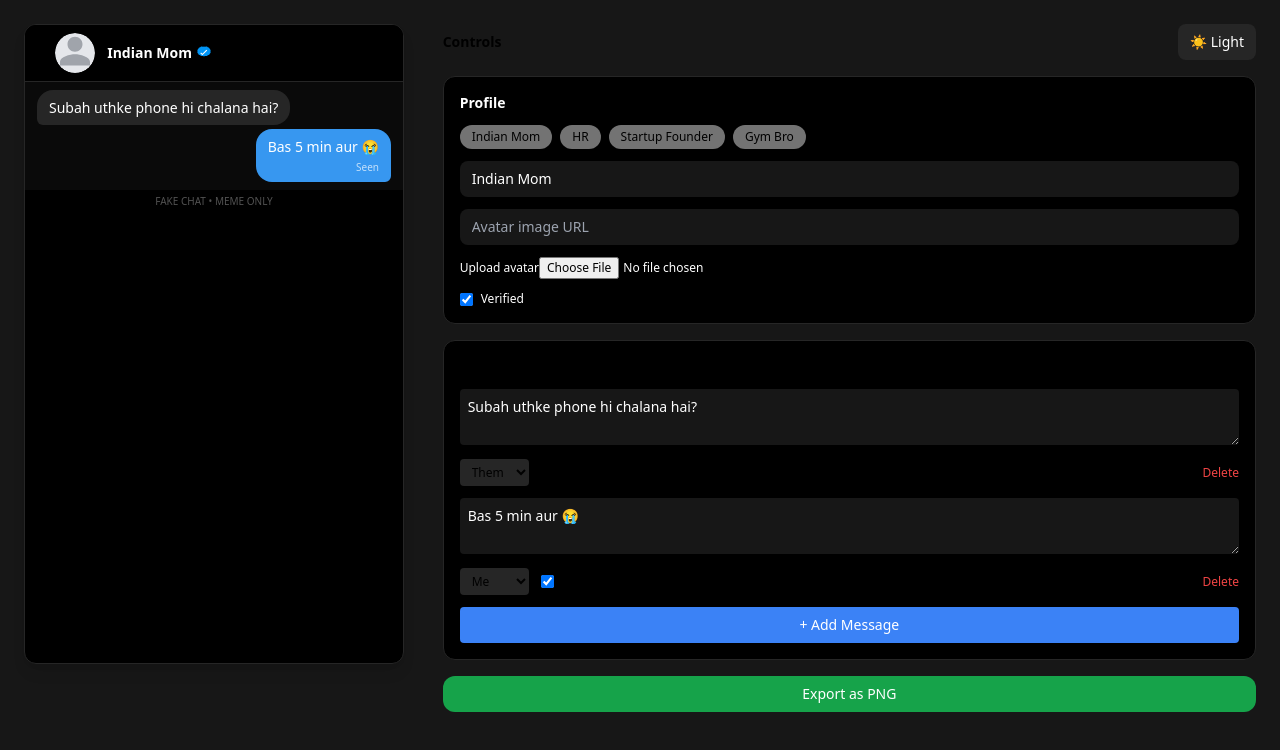
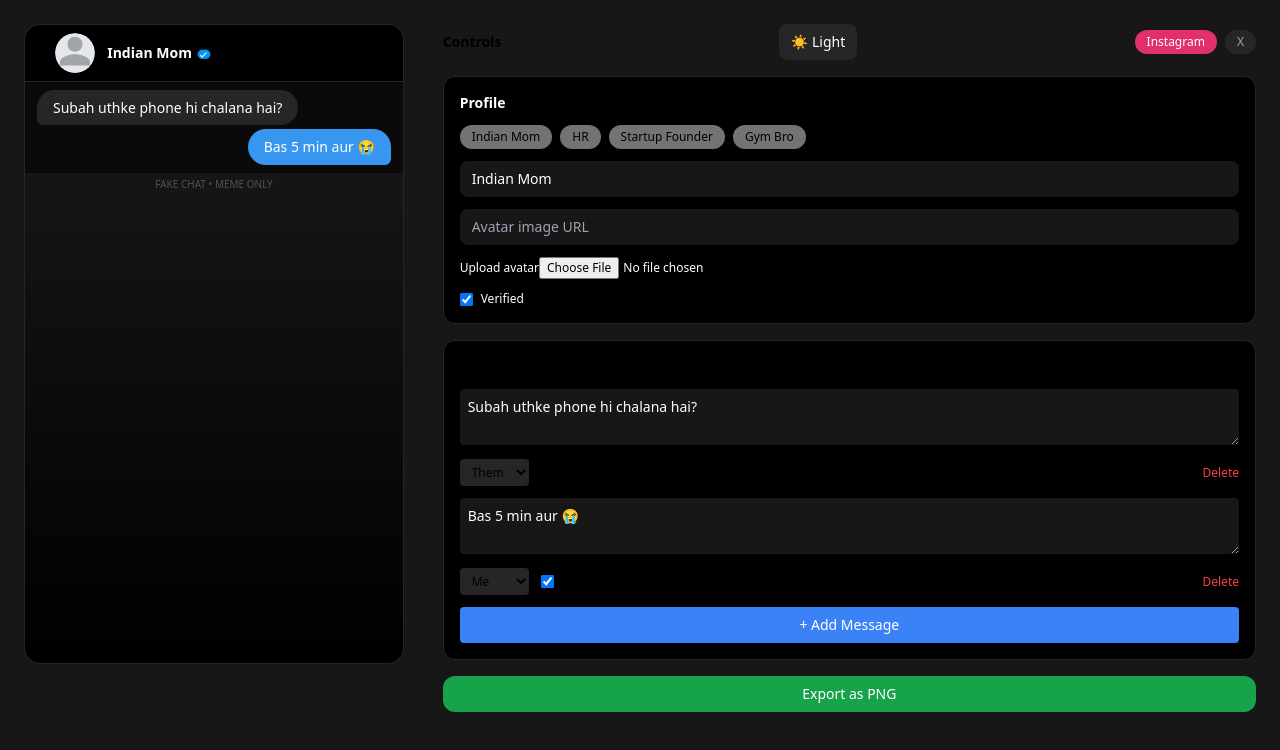
Before and after one commit to jhalucky/chatxmeme, a React (Vite) app: page / in a window 1280 px wide. Shown: the top 750 px of the page. Built offline with nearby package versions, Linux system fonts and the light colour scheme.

Commit message:
file added

```diff
--- a/src/components/chat/ChatContainer.tsx
+++ b/src/components/chat/ChatContainer.tsx
@@ -3,20 +3,28 @@ import MessageBubble from "./MessageBubble";
 import Watermark from "./WaterMark";
 import type { Message, Profile } from "../../types/chat";
 import TypingIndicator from "./TypingIndicator";
+import type { ChatPlatform } from "../../types/chat";
+
 
 type Props = {
   profile: Profile;
   messages: Message[];
+  platform: ChatPlatform;
 };
 
-const ChatContainer = ({ profile, messages }: Props) => {
+
+
+const ChatContainer = ({ profile, messages, platform }: Props) => {
+    const isIG = platform === "instagram";
   return (
    <div
   id="chat-export"
-  className="w-[380px] h-[640px]
-             bg-white dark:bg-black
-             border border-neutral-200 dark:border-neutral-800
-             rounded-xl overflow-hidden shadow-lg"
+  className={`
+    w-[380px] h-[640px] rounded-2xl overflow-hidden
+    ${isIG
+      ? "bg-gradient-to-b from-[#1c1c1e] to-black border border-neutral-800"
+      : "bg-black border border-neutral-900"}
+  `}
 >
   <ChatHeader profile={profile} />
 
@@ -26,7 +34,7 @@ const ChatContainer = ({ profile, messages }: Props) => {
                bg-neutral-50 dark:bg-neutral-950"
   >
     {messages.map((msg) => (
-      <MessageBubble key={msg.id} message={msg} />
+      <MessageBubble key={msg.id} message={msg} platform={platform}/>
     ))}
 
     {messages.some((m) => m.isTyping) && <TypingIndicator />}
--- a/src/components/chat/ChatHeader.tsx
+++ b/src/components/chat/ChatHeader.tsx
@@ -26,7 +26,7 @@ const ChatHeader = ({ profile }: Props) => {
   </span>
 
   {profile.verified && (
-    <span className="ml-1 inline-flex align-middle">
+    <span className="mt-1.5 inline-flex align-middle">
       <InstagramVerifiedBadge />
     </span>
   )}
--- a/src/components/chat/MessageBubble.tsx
+++ b/src/components/chat/MessageBubble.tsx
@@ -1,27 +1,32 @@
-import type { Message } from "../../types/chat";
+import  { platformTheme } from "../../contants/platformThemes";
+import type { ChatPlatform, Message } from "../../types/chat";
 
 type Props = {
   message: Message;
+  platform: ChatPlatform;
 };
 
-const MessageBubble = ({ message }: Props) => {
+const MessageBubble = ({ message, platform }: Props) => {
   const isMe = message.sender === "me";
+  const theme = platformTheme[platform];
 
   return (
     <div className={`flex ${isMe ? "justify-end" : "justify-start"}`}>
       <div
-        className={`max-w-[72%] px-3 py-2 text-sm leading-snug
-          ${
-            isMe
-              ? "bg-[#3797F0] text-white rounded-2xl rounded-br-md"
-              : "bg-neutral-200 dark:bg-neutral-800 text-black dark:text-white rounded-2xl rounded-bl-md"
-          }
+        className={`
+          max-w-[78%] px-4 py-2 text-sm leading-snug text-white
+          ${isMe ? theme.me : theme.them}
+          ${platform === "instagram"
+            ? isMe
+              ? "rounded-3xl rounded-br-lg"
+              : "rounded-3xl rounded-bl-lg"
+            : "rounded-3xl rounded-br-lg"}
         `}
       >
         {message.text}
 
-        {isMe && message.seen && (
-          <div className="mt-1 text-[10px] text-right text-white/70">
+        {isMe && message.seen && platform === "x" && (
+          <div className="mt-1 text-[10px] text-white/70 text-right">
             Seen
           </div>
         )}
@@ -30,5 +35,4 @@ const MessageBubble = ({ message }: Props) => {
   );
 };
 
-
 export default MessageBubble;
--- a/src/components/chat/VerifiedBadge.tsx
+++ b/src/components/chat/VerifiedBadge.tsx
@@ -1,19 +1,37 @@
 const InstagramVerifiedBadge = () => {
   return (
     <svg
+      aria-label="Verified"
       width="16"
       height="16"
       viewBox="0 0 24 24"
-      className="inline-block align-text-bottom"
+      className="inline-block ml-1 align-text-bottom"
     >
+      {/* Instagram badge background */}
       <path
         fill="#0095F6"
-        d="M12 2.2c.7 0 1.4.4 2 .4s1.4-.3 2-.2c.6.1 1.1.8 1.7 1.1.6.3 1.4.3 1.9.7.5.4.6 1.3 1 1.8.4.5 1.1.9 1.3 1.5.2.6-.2 1.4-.2 2s.4 1.4.2 2c-.2.6-.9 1-1.3 1.5-.4.5-.5 1.4-1 1.8-.5.4-1.3.4-1.9.7-.6.3-1.1 1-1.7 1.1-.6.1-1.4-.2-2-.2s-1.4.4-2 .4-1.4-.4-2-.4-1.4.3-2 .2c-.6-.1-1.1-.8-1.7-1.1-.6-.3-1.4-.3-1.9-.7-.5-.4-.6-1.3-1-1.8-.4-.5-1.1-.9-1.3-1.5-.2-.6.2-1.4.2-2s-.4-1.4-.2-2c.2-.6.9-1 1.3-1.5.4-.5.5-1.4 1-1.8.5-.4 1.3-.4 1.9-.7.6-.3 1.1-1 1.7-1.1.6-.1 1.4.2 2 .2s1.4-.4 2-.4z"
+        d="M12 2.2c.65 0 1.3.4 1.95.4s1.4-.3 2.05-.2
+           c.6.1 1.05.75 1.6 1.05.55.3 1.35.3 1.8.7
+           .45.4.55 1.2.9 1.7.35.5 1 .95 1.2 1.55
+           .2.6-.2 1.35-.2 2s.4 1.4.2 2
+           c-.2.6-.85 1-1.2 1.55-.35.5-.45 1.3-.9 1.7
+           -.45.4-1.25.4-1.8.7-.55.3-1 .95-1.6 1.05
+           -.65.1-1.4-.2-2.05-.2s-1.3.4-1.95.4
+           -1.3-.4-1.95-.4-1.4.3-2.05.2
+           c-.6-.1-1.05-.75-1.6-1.05-.55-.3-1.35-.3-1.8-.7
+           -.45-.4-.55-1.2-.9-1.7-.35-.5-1-.95-1.2-1.55
+           -.2-.6.2-1.35.2-2s-.4-1.4-.2-2
+           c.2-.6.85-1 1.2-1.55.35-.5.45-1.3.9-1.7
+           .45-.4 1.25-.4 1.8-.7.55-.3 1-.95 1.6-1.05
+           .65-.1 1.4.2 2.05.2s1.3-.4 1.95-.4z"
       />
+
+      {/* Checkmark — OPTICALLY CENTERED */}
       <path
-        fill="#fff"
-        d="M9.6 13.1l-2-2-1.2 1.2 3.2 3.2
-           7.2-7.2-1.2-1.2z"
+        fill="#ffffff"
+        d="M9.1 12.2l-2.1-2.1-1.15 1.15
+           3.25 3.25
+           7.1-7.1-1.15-1.15z"
       />
     </svg>
   );
--- /dev/null
+++ b/src/components/controls/PlatformToggle.tsx
@@ -0,0 +1,32 @@
+type Props = {
+  platform: "instagram" | "x";
+  setPlatform: (p: "instagram" | "x") => void;
+};
+
+const PlatformToggle = ({ platform, setPlatform }: Props) => {
+  return (
+    <div className="flex gap-2">
+      <button
+        onClick={() => setPlatform("instagram")}
+        className={`px-3 py-1 rounded-full text-xs font-medium
+          ${platform === "instagram"
+            ? "bg-[#E1306C] text-white"
+            : "bg-neutral-800 text-neutral-400"}`}
+      >
+        Instagram
+      </button>
+
+      <button
+        onClick={() => setPlatform("x")}
+        className={`px-3 py-1 rounded-full text-xs font-medium
+          ${platform === "x"
+            ? "bg-white text-black"
+            : "bg-neutral-800 text-neutral-400"}`}
+      >
+        X
+      </button>
+    </div>
+  );
+};
+
+export default PlatformToggle;
--- /dev/null
+++ b/src/contants/platformThemes.ts
@@ -0,0 +1,14 @@
+import type { ChatPlatform } from "../types/chat";
+
+export const platformTheme = {
+  instagram: {
+    me: "bg-[#3797F0]",
+    them: "bg-[#262626]",
+    chatBg: "bg-gradient-to-b from-[#121212] to-black",
+  },
+  x: {
+    me: "bg-[#1D9BF0]",
+    them: "bg-neutral-800",
+    chatBg: "bg-black",
+  },
+} satisfies Record<ChatPlatform, any>;
--- a/src/pages/Home.tsx
+++ b/src/pages/Home.tsx
@@ -6,6 +6,8 @@ import ExportButton from "../components/controls/ExportButton";
 import ThemeToggle from "../components/controls/ThemeToggle";
 import type { Profile, Message } from "../types/chat";
 import { DEFAULT_AVATAR } from "../contants/defaultAvatar";
+import PlatformToggle from "../components/controls/PlatformToggle";
+
 
 const Home = () => {
   const [profile, setProfile] = useState<Profile>({
@@ -19,12 +21,15 @@ const Home = () => {
     { id: "2", text: "Bas 5 min aur 😭", sender: "me", seen: true },
   ]);
 
+  const [platform, setPlatform] = useState<"instagram" | "x">("instagram");
+
+
 
 
   return (
     <div className="min-h-screen grid grid-cols-1 md:grid-cols-3 gap-6 p-6 bg-neutral-100 dark:bg-neutral-900">
         <div className="flex justify-center md:justify-start">
-      <ChatContainer profile={profile} messages={messages} />
+      <ChatContainer profile={profile} messages={messages} platform={platform}/>
       </div>
 
 
@@ -33,6 +38,7 @@ const Home = () => {
         <div className="flex justify-between items-center">
            <h2 className="font-semibold text-sm">Controls</h2>
             <ThemeToggle />
+            <PlatformToggle platform={platform} setPlatform={setPlatform} />
         </div>
 
         <ProfileEditor profile={profile} setProfile={setProfile} />
--- a/src/types/chat.ts
+++ b/src/types/chat.ts
@@ -32,3 +32,6 @@ export type ChatState = {
   messages: Message[];
   theme: ThemeMode;
 };
+
+
+export type ChatPlatform = "instagram" | "x";
```
Also changed, not shown: src/utils/exportChat.ts (+8 -0 lines).
